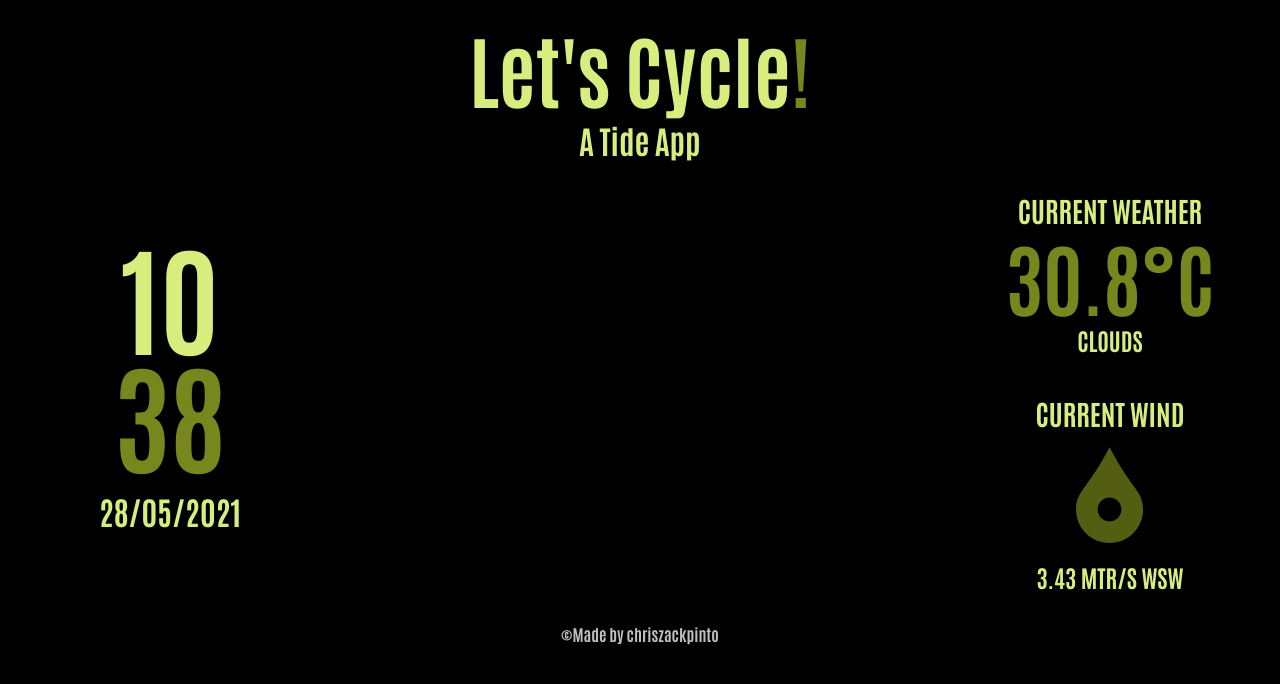
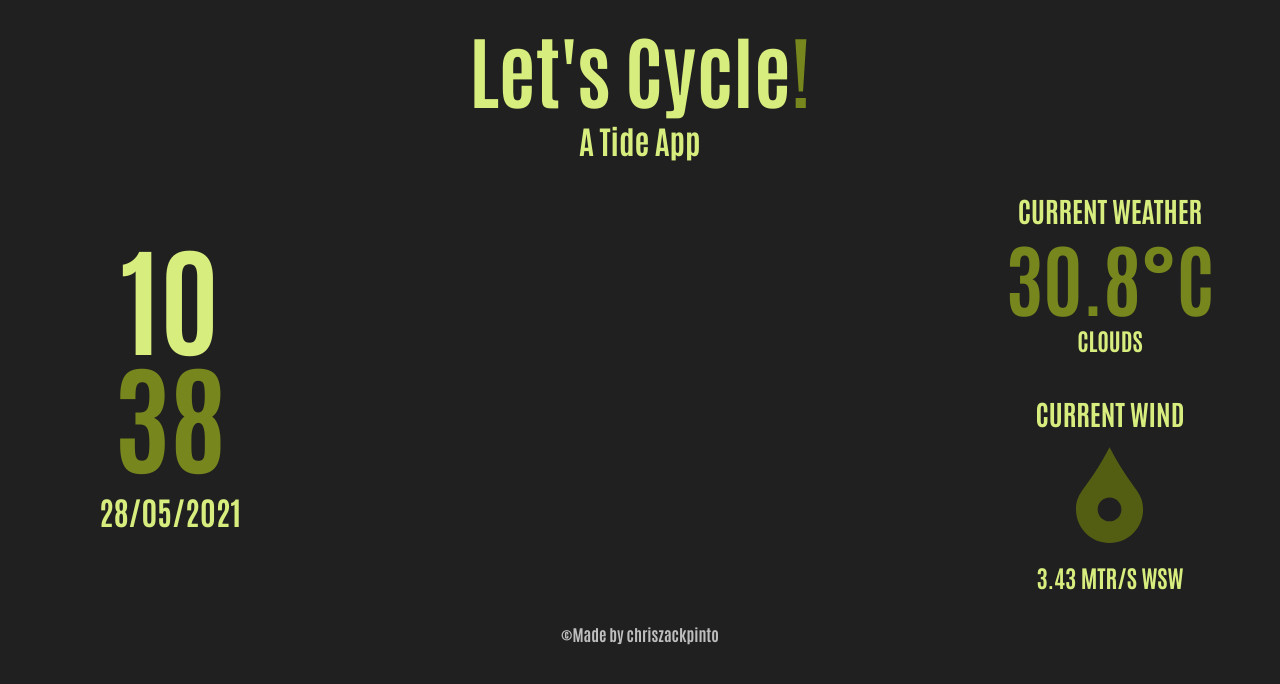
Before and after one commit to chriszackpinto/letsCycleVanilla, a plain HTML site: page index.html in a window 1280 px wide. Drawn offline with nearby package versions, Linux system fonts and the light colour scheme.

Commit message:
Update style.css

```diff
--- a/style.css
+++ b/style.css
@@ -13,7 +13,7 @@
 }
 body {
   font-family: "Antonio", sans-serif;
-  background-color: black;
+  background-color: #202020;
   text-align: center;
   /* margin: auto; */
   color: white;
```
